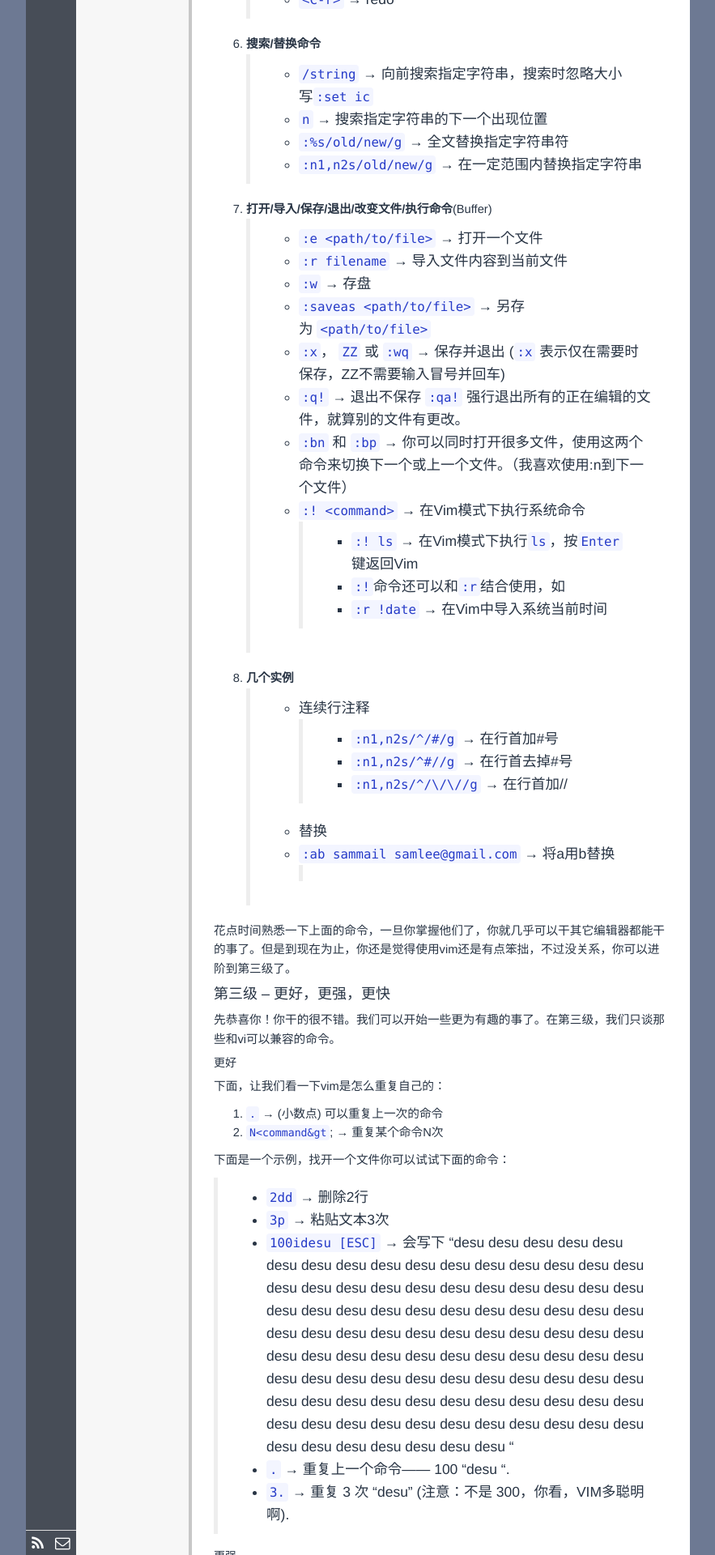
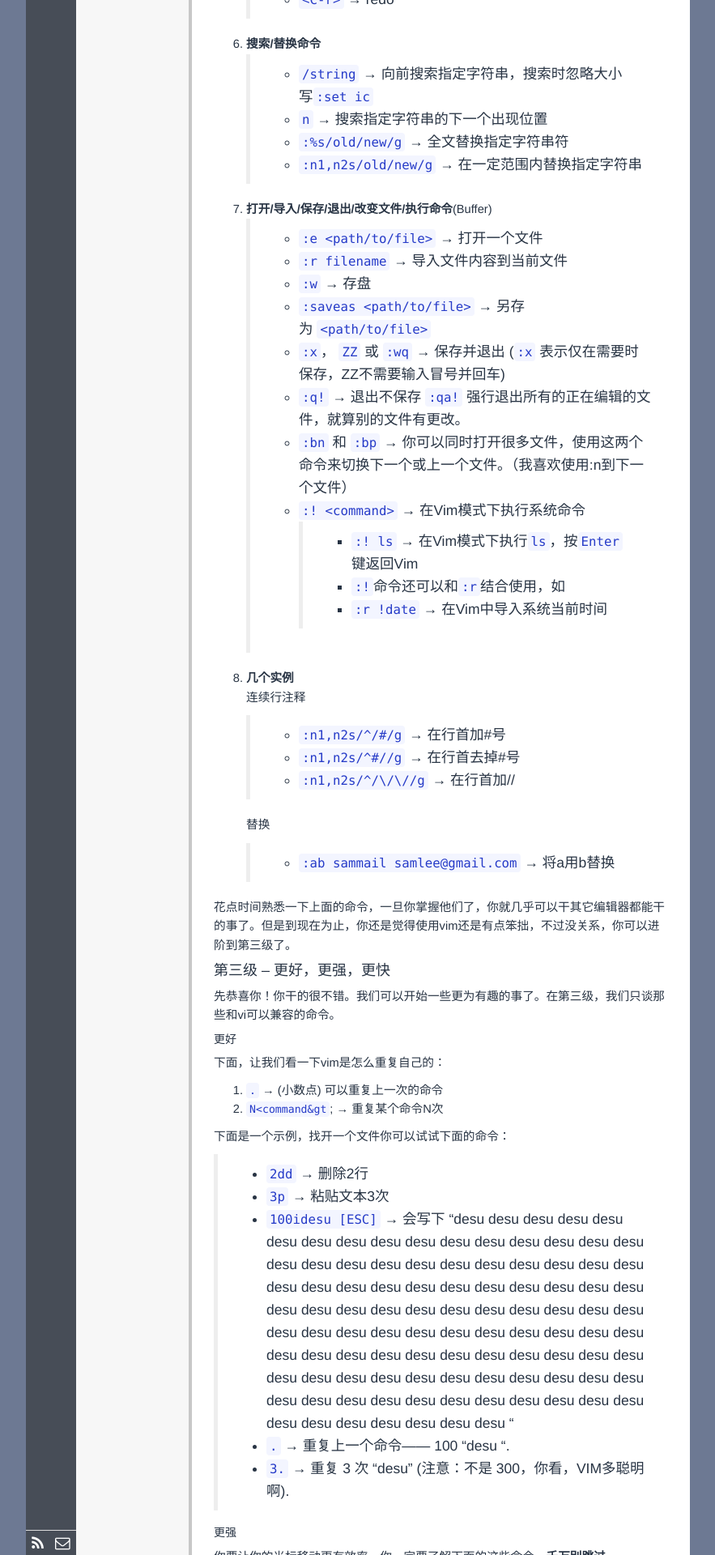
Before and after one commit to polyHong/polyHong.github.io, a Jekyll site: the page built from _posts/tech/2017-04-13-vim-exercise-tutorial.md, in a window 1280 px wide. Shown: the part 3080-5000 px from the top of the page at 81% size, without its empty margins (198-1081 px from the left). Built offline with Jekyll 4.4.1, drawn with Linux system fonts in a browser that asks for light colours; Markdown is read by kramdown in place of the engine named in the settings; comment, search, counter and statistics services are not loaded; some of the changed text lies outside the part shown.

Commit message:
upload vim learning post

```diff
--- a/_posts/tech/2017-04-13-vim-exercise-tutorial.md
+++ b/_posts/tech/2017-04-13-vim-exercise-tutorial.md
@@ -183,9 +183,7 @@ Vim the Six Billion Dollar editor
 </blockquote>
 </li>
 <li><strong>几个实例</strong><br>
-<blockquote>
-<ul>
-<li>连续行注释</li>
+<p>连续行注释</p>
 <blockquote>
 <ul>
 <li><code>:n1,n2s/^/#/g</code> → 在行首加#号</li>
@@ -193,12 +191,10 @@ Vim the Six Billion Dollar editor
 <li><code>:n1,n2s/^/\/\//g</code> → 在行首加//</li>
 </ul>
 </blockquote>
-<li>替换</li>
-<li><code>:ab sammail samlee@gmail.com</code> → 将a用b替换</li>
+<p>替换</p>
 <blockquote>
 <ul>
-</ul>
-</blockquote>
+<li><code>:ab sammail samlee@gmail.com</code> → 将a用b替换</li>
 </ul>
 </blockquote>
 </li>
```
Also changed, not shown: 1 other file.
